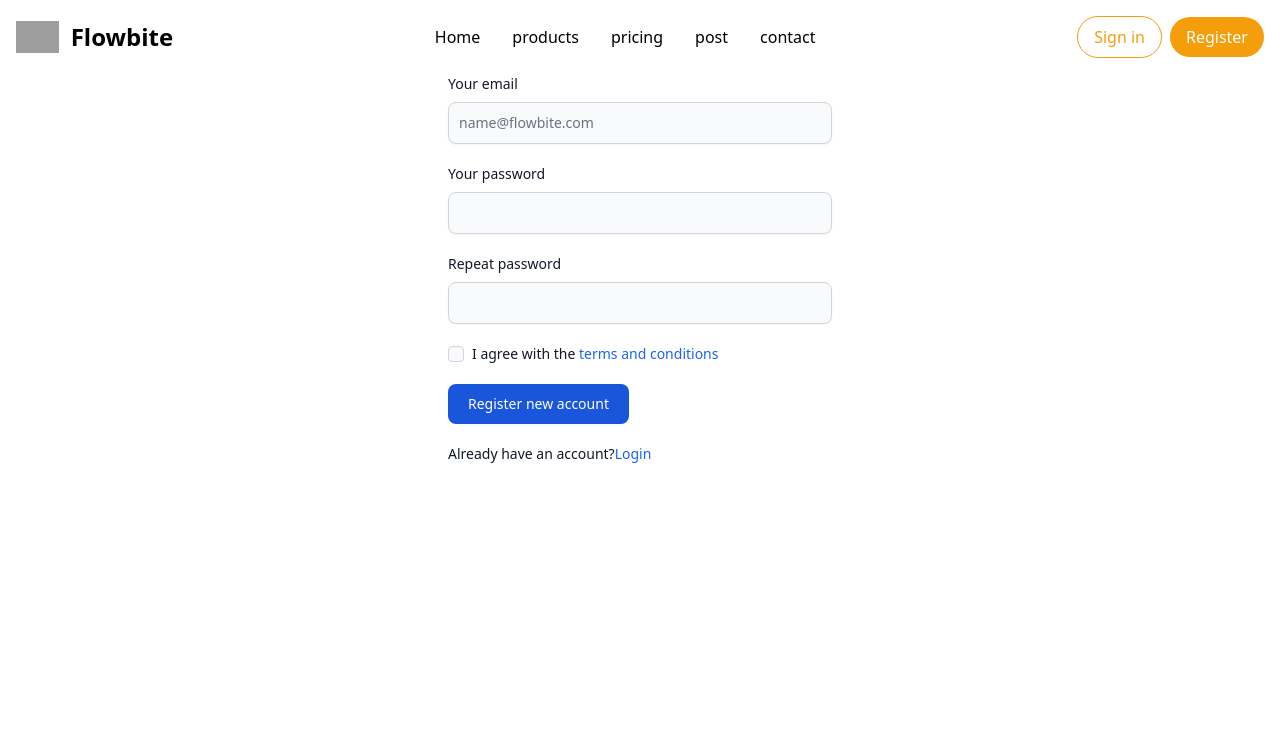
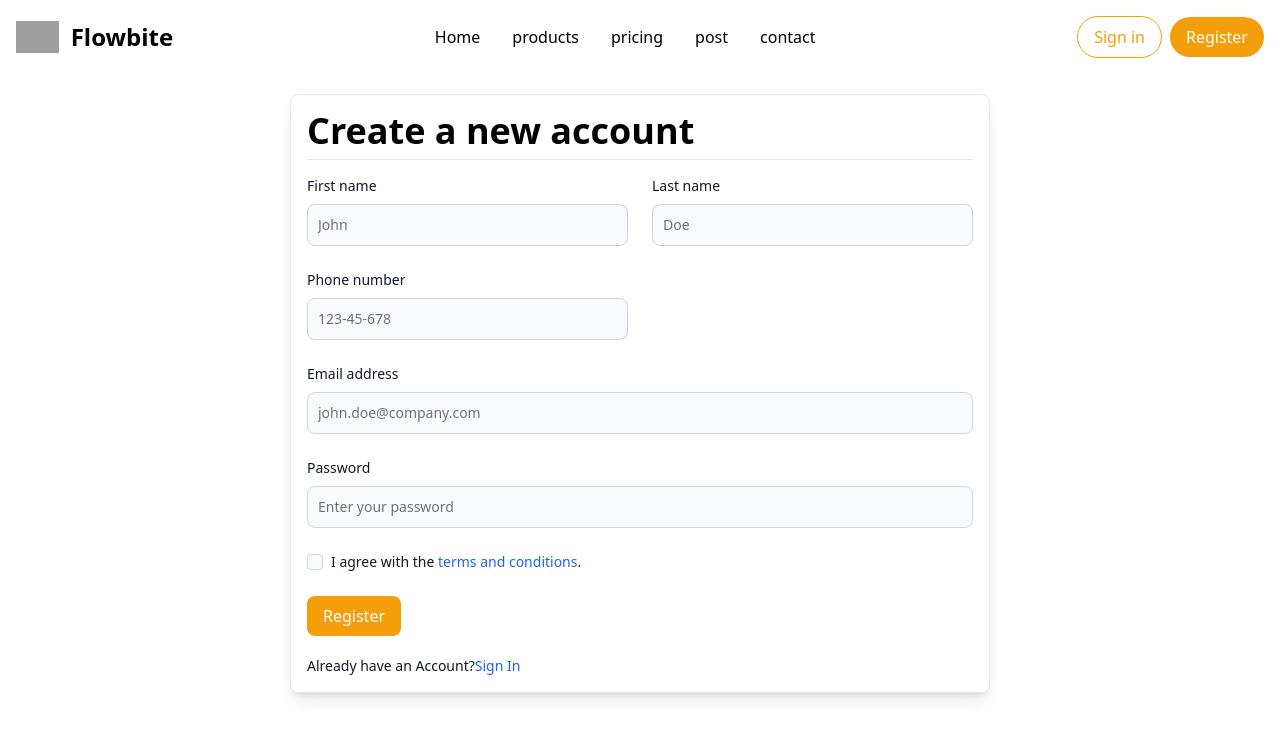
Before and after one commit to safalthapa46/mern_react, a React (Create React App) app: page /register in a window 1280 px wide. Shown: the top 738 px of the page. Built offline with nearby package versions, Linux system fonts and the light colour scheme; grey boxes are pictures that could not be loaded.

Commit message:
carasaul

```diff
--- a/package.json
+++ b/package.json
@@ -3,6 +3,7 @@
   "version": "0.1.0",
   "private": true,
   "dependencies": {
+    "@hookform/resolvers": "^3.4.2",
     "@testing-library/jest-dom": "^5.17.0",
     "@testing-library/react": "^13.4.0",
     "@testing-library/user-event": "^13.5.0",
@@ -15,10 +16,12 @@
     "flowbite-react": "^0.9.0",
     "react": "^18.3.1",
     "react-dom": "^18.3.1",
+    "react-hook-form": "^7.51.5",
     "react-router-dom": "^6.23.1",
     "react-scripts": "5.0.1",
     "typescript": "^4.9.5",
-    "web-vitals": "^2.1.4"
+    "web-vitals": "^2.1.4",
+    "yup": "^1.4.0"
   },
   "scripts": {
     "start": "react-scripts start",
--- a/src/App.tsx
+++ b/src/App.tsx
@@ -12,6 +12,8 @@ import PostDetails from './component/Post/PostDetails'
 import SinglePost from './Pages/Post/SinglePost'
 import Signin from './Pages/signin/Signin'
 import Register from './Pages/register/Register'
+import { NOTFOUND } from 'dns'
+import NotFound from './Pages/notfound/notFound'
 
 
 const App = () => {
@@ -20,6 +22,7 @@ const App = () => {
       <Header />
       <Routes>
         <Route path='/' element={<Home />}/>
+        <Route path='*' element={<NotFound />}/>
         <Route path='/about' element={<About />} />
         <Route path='/products' element={<Product />}/>
         <Route path='/products/:id' element={<SingleDetails />}/>
--- /dev/null
+++ b/src/Pages/notfound/notFound.tsx
@@ -0,0 +1,20 @@
+import React from 'react'
+
+const NotFound = () => {
+  return (
+    <div>
+      <section className="bg-white dark:bg-gray-900">
+    <div className="py-8 px-4 mx-auto max-w-screen-xl lg:py-16 lg:px-6">
+        <div className="mx-auto max-w-screen-sm text-center">
+            <h1 className="mb-4 text-7xl tracking-tight font-extrabold lg:text-9xl text-primary-600 dark:text-primary-500">404</h1>
+            <p className="mb-4 text-3xl tracking-tight font-bold text-gray-900 md:text-4xl dark:text-white">Something's missing.</p>
+            <p className="mb-4 text-lg font-light text-gray-500 dark:text-gray-400">Sorry, we can't find that page. You'll find lots to explore on the home page. </p>
+            <a href="/" className="inline-flex  bg-primary-600 hover:bg-primary-800 focus:ring-4 focus:outline-none focus:ring-primary-300 font-medium rounded-lg text-sm px-5 py-2.5 text-center dark:focus:ring-primary-900 my-4">Back to Homepage</a>
+        </div>
+    </div>
+</section>
+    </div>
+  )
+}
+
+export default NotFound
--- a/src/Pages/register/Register.tsx
+++ b/src/Pages/register/Register.tsx
@@ -1,42 +1,158 @@
-import React from 'react'
+import * as yup from "yup";
+import { yupResolver } from "@hookform/resolvers/yup";
+
+import React, { useCallback } from 'react'
+import { useForm } from 'react-hook-form'
 import { Link } from 'react-router-dom'
-
-const Register = () => {
-  return (
+import Button from '../../component/reusable/button/button'
 
 
+interface IRegisterForm {
+  first_name: string,
+  last_name: string,
+  phone_number: number,
+  password: string,
+  email: string,
+  // agree: boolean
+}
 
+const RegisterPage = () => {
 
-    <form className="max-w-sm mx-auto">
-      <div className="mb-5">
-        <label className="block mb-2 text-sm font-medium text-gray-900 dark:text-white">Your email</label>
-        <input type="email" id="email" className="shadow-sm bg-gray-50 border border-gray-300 text-gray-900 text-sm rounded-lg focus:ring-blue-500 focus:border-blue-500 block w-full p-2.5 dark:bg-gray-700 dark:border-gray-600 dark:placeholder-gray-400 dark:text-white dark:focus:ring-blue-500 dark:focus:border-blue-500 dark:shadow-sm-light" placeholder="name@flowbite.com" required />
-      </div>
-      <div className="mb-5">
-        <label className="block mb-2 text-sm font-medium text-gray-900 dark:text-white">Your password</label>
-        <input type="password" id="password" className="shadow-sm bg-gray-50 border border-gray-300 text-gray-900 text-sm rounded-lg focus:ring-blue-500 focus:border-blue-500 block w-full p-2.5 dark:bg-gray-700 dark:border-gray-600 dark:placeholder-gray-400 dark:text-white dark:focus:ring-blue-500 dark:focus:border-blue-500 dark:shadow-sm-light" required />
-      </div>
-      <div className="mb-5">
-        <label className="block mb-2 text-sm font-medium text-gray-900 dark:text-white">Repeat password</label>
-        <input type="password" id="repeat-password" className="shadow-sm bg-gray-50 border border-gray-300 text-gray-900 text-sm rounded-lg focus:ring-blue-500 focus:border-blue-500 block w-full p-2.5 dark:bg-gray-700 dark:border-gray-600 dark:placeholder-gray-400 dark:text-white dark:focus:ring-blue-500 dark:focus:border-blue-500 dark:shadow-sm-light" required />
-      </div>
-      <div className="flex items-start mb-5">
-        <div className="flex items-center h-5">
-          <input id="terms" type="checkbox" value="" className="w-4 h-4 border border-gray-300 rounded bg-gray-50 focus:ring-3 focus:ring-blue-300 dark:bg-gray-700 dark:border-gray-600 dark:focus:ring-blue-600 dark:ring-offset-gray-800 dark:focus:ring-offset-gray-800" required />
+  const registerValidation = yup.object().shape({
+    first_name: yup.string().required("First name is required"),
+    last_name: yup.string().required('Last name is required'),
+    email: yup.string().email("Please enter a valid email address").required('Email is required'),
+    password: yup
+      .string()
+      .required("Password is required")
+      .min(8, "Password must be at least 8 characters")
+      .matches(
+        /^(?=.*[a-z])(?=.*[A-Z])(?=.*\d)(?=.*[@$!%*?&#])[A-Za-z\d@$!%*?&#]+$/,
+        "Password must contain at least one lowercase letter, one uppercase letter, one number, and one special character",
+      ),
+    // agree: yup.boolean().required("required"),
+    phone_number: yup.number().required("Phone number is required")
+  })
+
+  const {
+    register,
+    handleSubmit,
+    formState: { errors },
+  } = useForm<IRegisterForm>({
+    resolver: yupResolver(registerValidation),
+  });
+
+  const onRegister = useCallback((values: IRegisterForm) => {
+    console.log(values);
+  }, [])
+
+  return (
+    <div className='w-[700px] mx-auto rounded-lg border mt-5 shadow-lg p-4'>
+      <h6 className='font-bold text-4xl pb-2 border-b'>Create a new account</h6>
+      <form onSubmit={handleSubmit(onRegister)}>
+        <div className="grid gap-6 mb-6 md:grid-cols-2 pt-4">
+          <div>
+            <label htmlFor="first_name" className="block mb-2 text-sm font-medium text-gray-900 dark:text-white">First name</label>
+            <input
+              type="text"
+              id="first_name"
+              {...register("first_name")}
+              className="bg-gray-50 border border-gray-300 text-gray-900 text-sm rounded-lg focus:ring-blue-500 focus:border-blue-500 block w-full p-2.5"
+              placeholder="John"
+            />
+            {
+              errors.first_name &&
+              <span className='text-red-600 text-sm'>{errors.first_name.message}</span>
+            }
+          </div>
+          <div>
+            <label htmlFor="last_name" className="block mb-2 text-sm font-medium text-gray-900 dark:text-white">Last name</label>
+            <input
+              type="text"
+              id="last_name"
+              {...register("last_name")}
+              className="bg-gray-50 border border-gray-300 text-gray-900 text-sm rounded-lg focus:ring-blue-500 focus:border-blue-500 block w-full p-2.5" placeholder="Doe" />
+            {
+              errors.last_name &&
+              <span className='text-red-600 text-sm'>{errors.last_name.message}</span>
+            }
+          </div>
+
+          <div>
+            <label htmlFor="phone" className="block mb-2 text-sm font-medium text-gray-900 dark:text-white">Phone number</label>
+            <input
+              type="tel"
+              {...register("phone_number")}
+              id="phone"
+              className="bg-gray-50 border border-gray-300 text-gray-900 text-sm rounded-lg focus:ring-blue-500 focus:border-blue-500 block w-full p-2.5" placeholder="123-45-678" />
+            {
+              errors.phone_number &&
+              <span className='text-red-600 text-sm'>{errors.phone_number.message}</span>
+            }
+          </div>
         </div>
-        <label className="ms-2 text-sm font-medium text-gray-900 dark:text-gray-300">I agree with the <a href="#" className="text-blue-600 hover:underline dark:text-blue-500">terms and conditions</a></label>
-      </div>
-      <button type="submit" className="text-white bg-blue-700 hover:bg-blue-800 focus:ring-4 focus:outline-none focus:ring-blue-300 font-medium rounded-lg text-sm px-5 py-2.5 text-center dark:bg-blue-600 dark:hover:bg-blue-700 dark:focus:ring-blue-800">Register new account</button>
+        <div className="mb-6">
+          <label htmlFor="email" className="block mb-2 text-sm font-medium text-gray-900 dark:text-white">Email address</label>
+          <input
+            type="email"
+            id="email"
+            {...register("email")}
+            className="bg-gray-50 border border-gray-300 text-gray-900 text-sm rounded-lg focus:ring-blue-500 focus:border-blue-500 block w-full p-2.5" placeholder="john.doe@company.com" />
+          {
+            errors.email &&
+            <span className='text-red-600 text-sm'>{errors.email.message}</span>
+          }
+        </div>
+        <div className="mb-6">
+          <label
+            htmlFor="password"
+            className="block mb-2 text-sm font-medium text-gray-900 dark:text-white">Password</label>
+          <input
+            type="password"
+            id="password"
+            {...register("password")}
+            className="bg-gray-50 border border-gray-300 text-gray-900 text-sm rounded-lg focus:ring-blue-500 focus:border-blue-500 block w-full p-2.5" placeholder="Enter your password" />
+          {
+            errors.password &&
+            <span className='text-red-600 text-sm'>{errors.password.message}</span>
+          }
+        </div>
+        {/* <div className="mb-6">
+          <label htmlFor="confirm_password" className="block mb-2 text-sm font-medium text-gray-900 dark:text-white">Confirm password</label>
+          <input type="password" id="confirm_password" className="bg-gray-50 border border-gray-300 text-gray-900 text-sm rounded-lg focus:ring-blue-500 focus:border-blue-500 block w-full p-2.5" placeholder="•••••••••" required />
+        </div> */}
+        <div className="flex items-start mb-6">
+          <div className="flex items-center h-5">
+            <input
+              id="remember"
+              type="checkbox"
+              value=""
+              // {...register("agree")}
+              className="w-4 h-4 border border-gray-300 rounded bg-gray-50 focus:ring-3 focus:ring-blue-300 dark:bg-gray-700 dark:border-gray-600 dark:focus:ring-blue-600 dark:ring-offset-gray-800" />
+            {/* {
+              errors.agree &&
+              <span className='text-red-600 text-sm'>{errors.agree.message}</span>
+            } */}
+          </div>
+          <label htmlFor="remember" className="ms-2 text-sm font-medium text-gray-900 dark:text-gray-300">I agree with the <Link to="#" className="text-blue-600 hover:underline dark:text-blue-500">terms and conditions</Link>.</label>
+        </div>
+        <Button
+          buttonType={'submit'}
+          buttonColor={{
+            primary: true,
+          }} >
+          Register
+        </Button>
+        <div className="text-sm pt-5 font-medium text-gray-900 dark:text-white">
+          Already have an Account?<Link to="/signin">
+            <a className="text-blue-600 hover:underline dark:text-blue-500">Sign In</a>
+          </Link>
+        </div>
+      </form>
+    </div>
 
-      <div className="text-sm pt-5 font-medium text-gray-900 dark:text-white">
-        Already have an account?
-         <Link to="/signin">
-          <a className="text-blue-600 hover:underline dark:text-blue-500">Login</a></Link>
-      </div>
-
-    </form>
 
   )
 }
 
-export default Register
+export default RegisterPage
```
Also changed, not shown: public/index.html (+4 -20 lines), src/Pages/Home/Home.tsx (+47 -27 lines), 1 other file (tests, documents, lock files or other folders).
